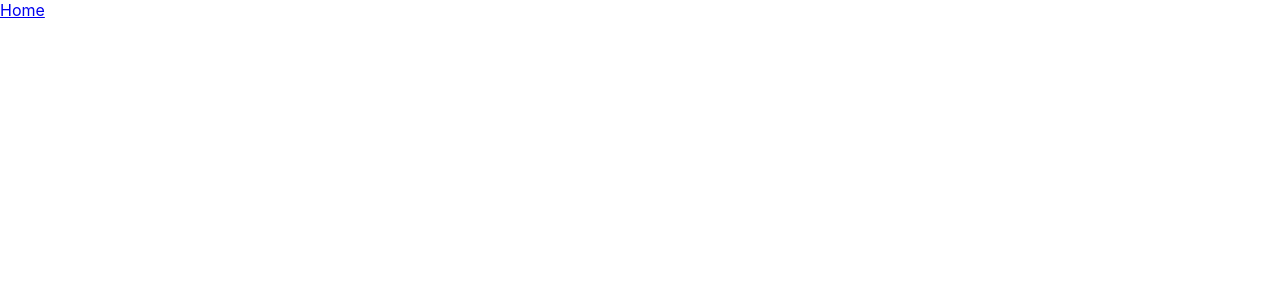
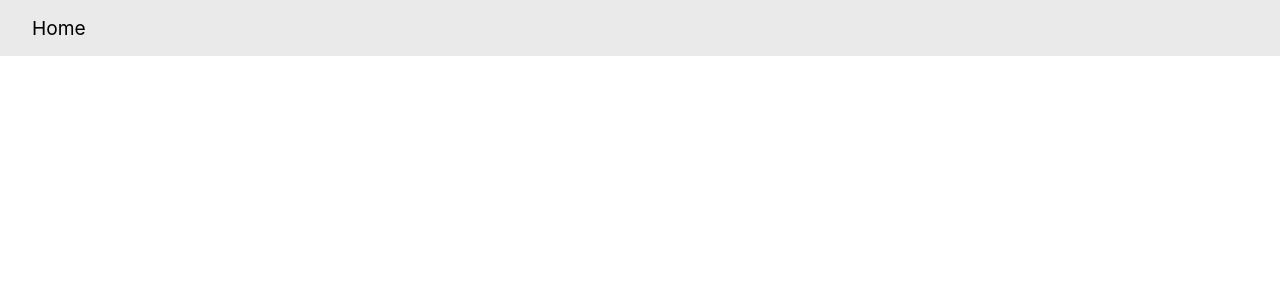
Before and after one commit to shanekoby19/inventory-app, a React (Create React App) app: page / in a window 1280 px wide. Shown: the top 300 px of the page. Built offline with nearby package versions, Linux system fonts and the light colour scheme.

Commit message:
Update the Navigation component and Layout component to use the new styles

```diff
--- a/src/components/Navigation.js
+++ b/src/components/Navigation.js
@@ -1,10 +1,13 @@
 import { NavLink } from "react-router-dom";
+
+import '../styles/components/Navigation.scss';
 
 const Navigation = () => {
     return (
-        <nav>
+        <nav className='nav'>
             <NavLink
                 to="/home"
+                className='nav__item'
             >Home</NavLink>
         </nav>
     )
--- a/src/pages/Layout.js
+++ b/src/pages/Layout.js
@@ -2,10 +2,12 @@ import { Outlet } from 'react-router-dom';
 
 import Navigation from '../components/Navigation';
 
+import '../styles/pages/Layout.scss';
+
 const Layout = () => {
     return (
         <body>
-            <Navigation />
+            <Navigation/>
             <main>
                 <Outlet/>
             </main>
```
